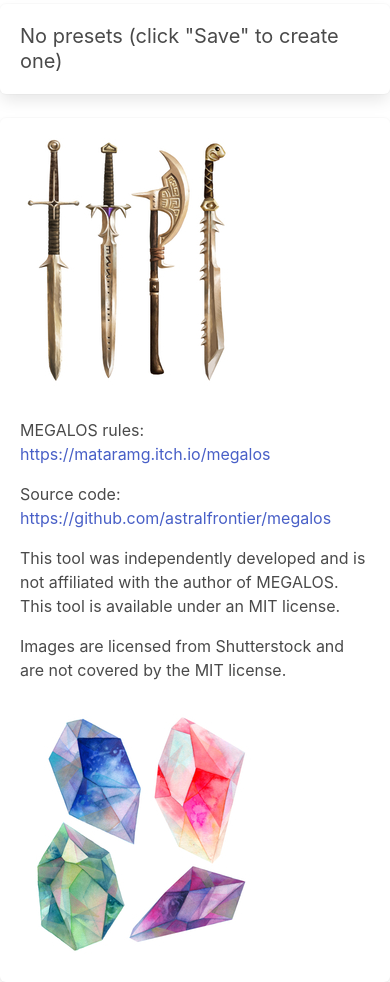
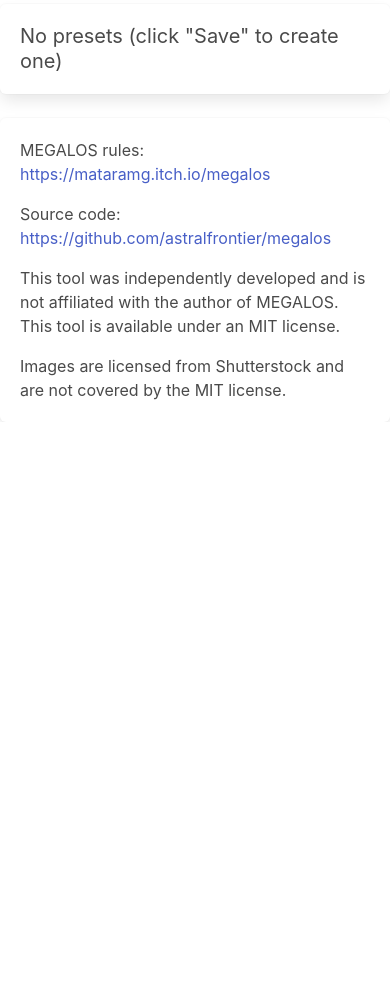
Before and after one commit to astralfrontier/megalos, a React (Vite) app: page / in a window 390 px wide. Shown: the part 920-1902 px from the top of the page. After the commit the page ends 1342 px from the top, so only its background shows below. Built offline with nearby package versions, Linux system fonts and the light colour scheme.

Commit message:
Hide footer images on mobile

```diff
--- a/src/AppFooter.tsx
+++ b/src/AppFooter.tsx
@@ -4,7 +4,7 @@
   return (
     <div className="box block">
       <div className="columns">
-        <div className="column is-narrow">
+        <div className="column is-narrow is-hidden-mobile">
           <img
             src="/shutterstock_1036949959_s.jpg"
             width="227"
@@ -42,7 +42,7 @@
             </p>
           </div>
         </div>
-        <div className="column is-narrow">
+        <div className="column is-narrow is-hidden-mobile">
           <img
             src="/shutterstock_1158872473_s.jpg"
             width="250"
```
